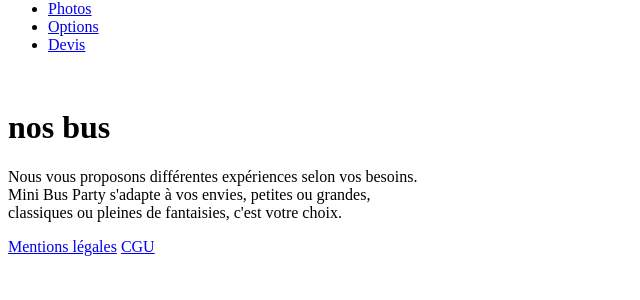
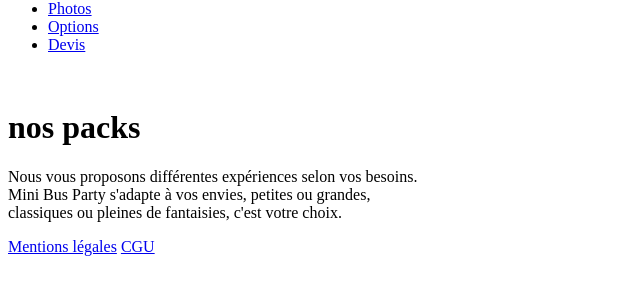
Before and after one commit to lcaquelard/minibuspartyparis, a Symfony app: template templates/pages/packs.html.twig in a window 1280 px wide. Shown: the part 444-744 px from the top of the page, without its empty margins (0-640 px from the left). Run offline with Twig, Linux system fonts and the light colour scheme; the template is opened without the code that fills it, so the values that code supplies are empty; some libraries are stand-ins or nearby versions.

Commit message:
Update packs.html.twig

```diff
--- a/templates/pages/packs.html.twig
+++ b/templates/pages/packs.html.twig
@@ -1,7 +1,7 @@
 {% extends 'base.html.twig' %}
 {% block body %}
     <div class="container">
-        <h1>nos bus</h1>
+        <h1>nos packs</h1>
         <p>
             Nous vous proposons différentes expériences selon vos besoins.<br>
             Mini Bus Party s'adapte à vos envies, petites ou grandes,<br>
```
